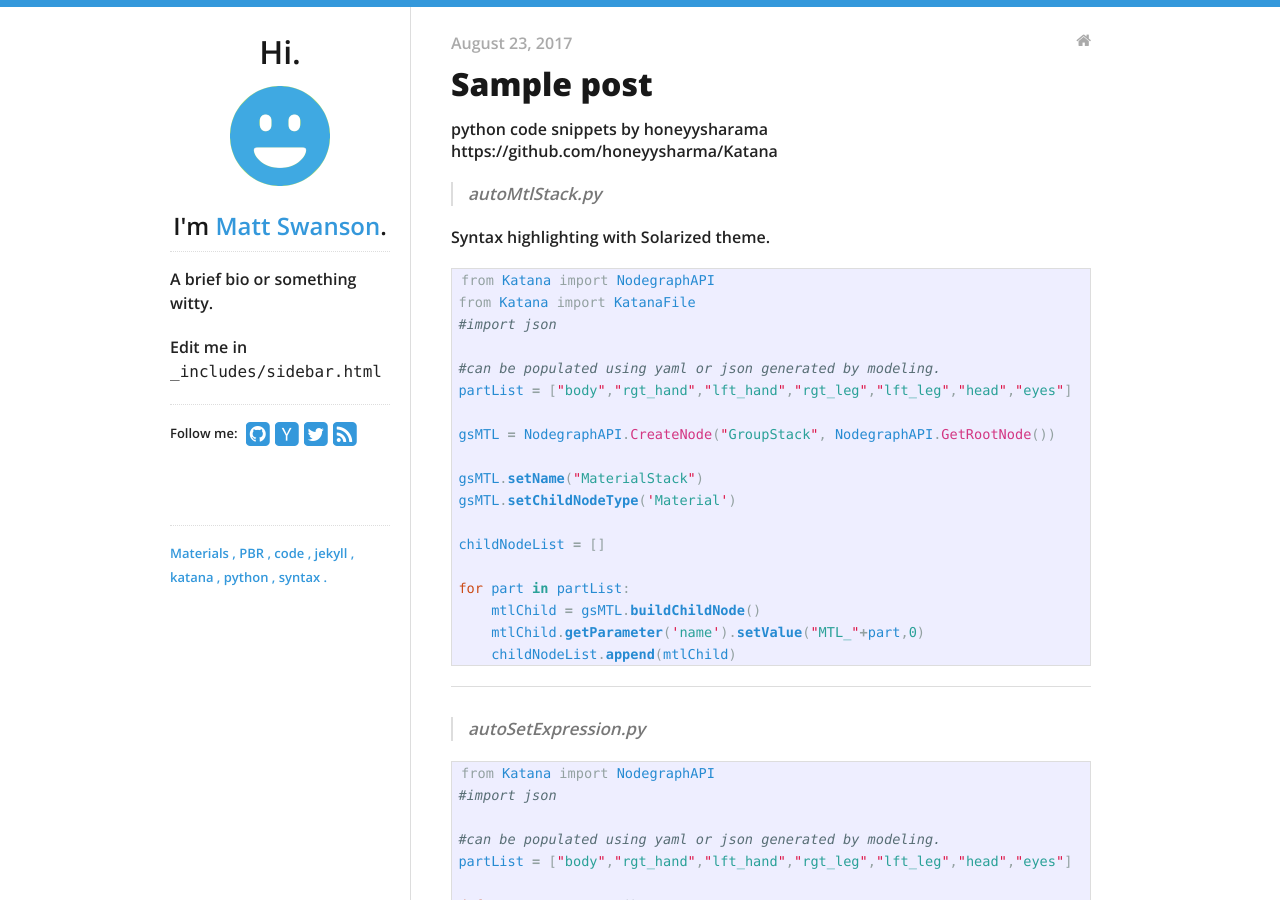
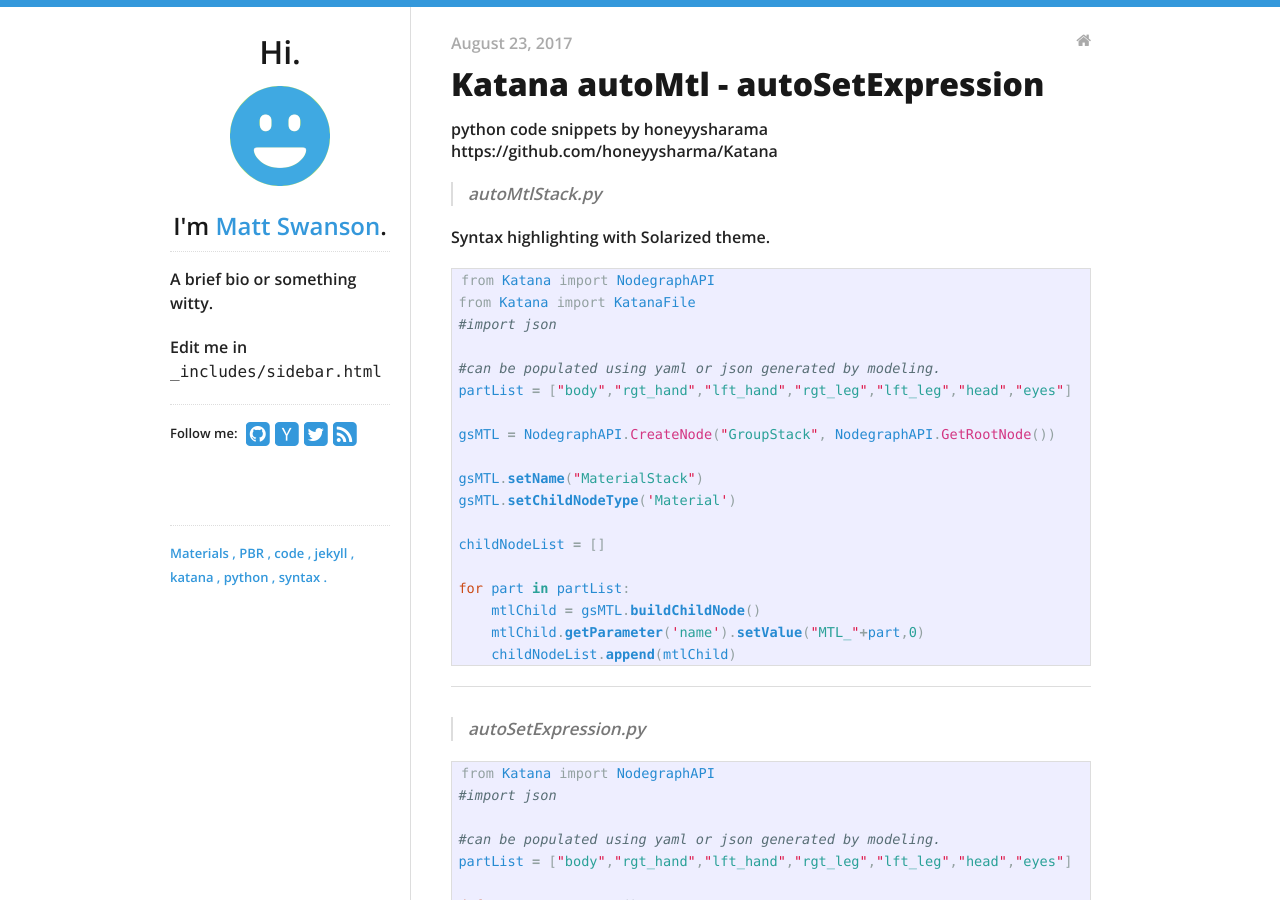
Before and after one commit to yoann01/ktmd, a Jekyll site: the page built from _posts/2017-08-23-Katana-python.md, in a window 1280 px wide and 900 px high. Built offline with Jekyll 4.4.1, drawn with Linux system fonts in a browser that asks for light colours; nearby versions of some CDN libraries.

Commit message:
Update and rename 2017-08-23-Katana-autoMtl-python.md to 2017-08-23-Katana-python.md

```diff
--- a/_posts/2017-08-23-Katana-autoMtl-python.md
+++ b/_posts/2017-08-23-Katana-python.md
@@ -1,6 +1,6 @@
 ---
 layout: post
-title: Sample post
+title: Katana autoMtl - autoSetExpression
 tags: [katana, python]
 categories:
 - blog
```
